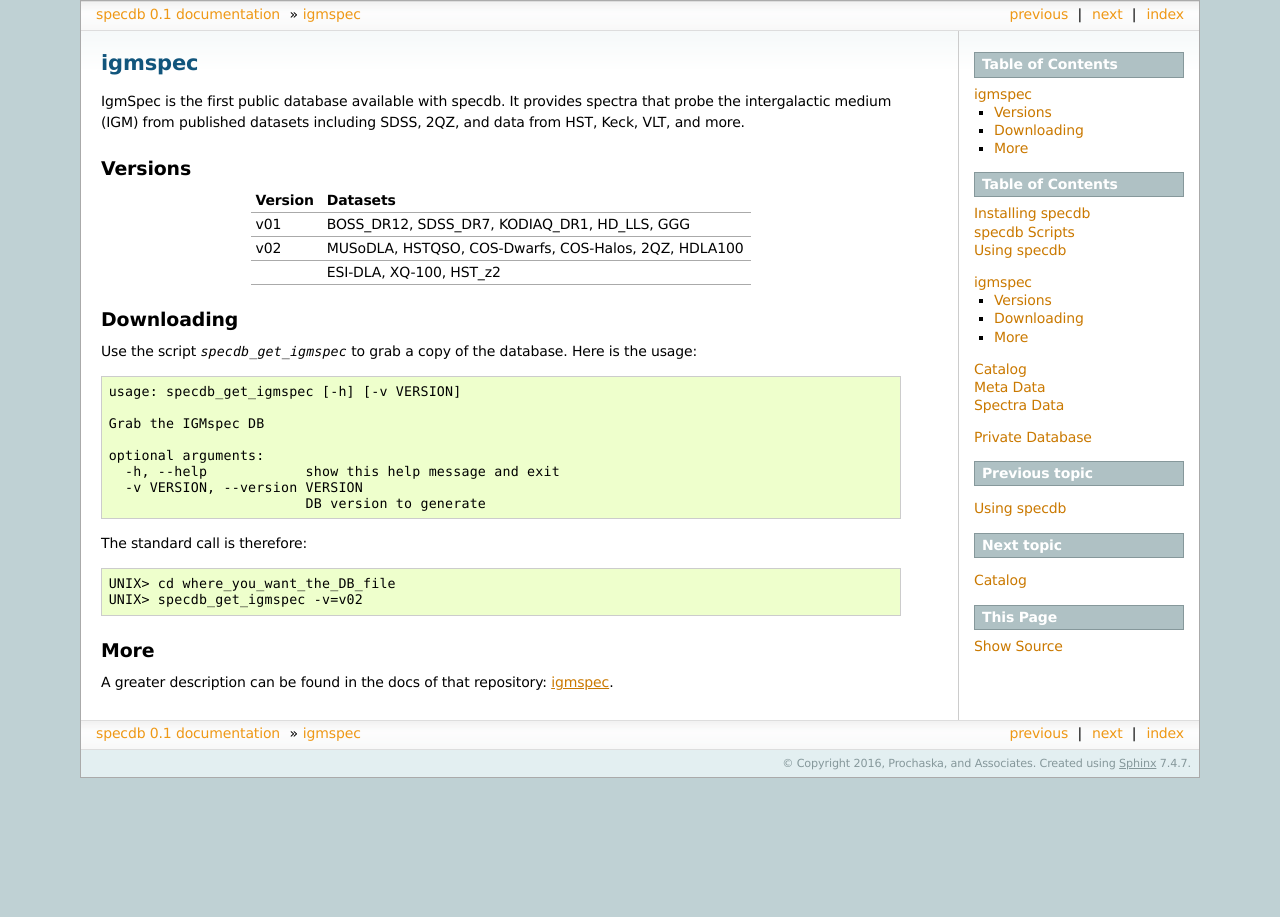
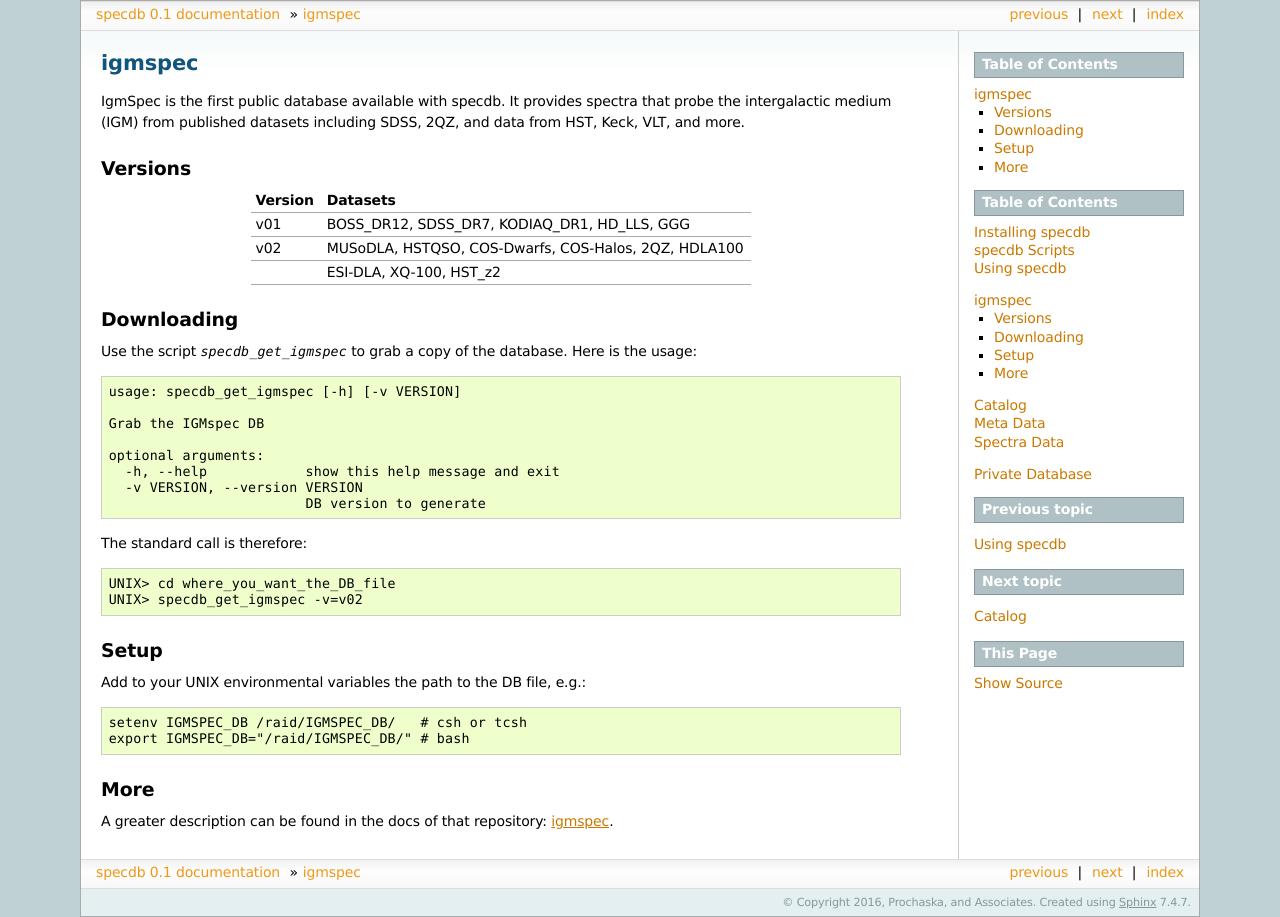
Before and after one commit to specdb/specdb, a Sphinx documentation site: the page built from docs/igmspec.rst, in a window 1280 px wide. Built offline with Sphinx 7.4.7, drawn with Linux system fonts in a browser that asks for light colours; pages that are not in the unit, such as notebooks, are missing from menus.

Commit message:
environmental variable

```diff
--- a/docs/igmspec.rst
+++ b/docs/igmspec.rst
@@ -41,6 +41,15 @@ The standard call is therefore::
     UNIX> cd where_you_want_the_DB_file
     UNIX> specdb_get_igmspec -v=v02
 
+Setup
+=====
+
+Add to your UNIX environmental variables the path to the DB file, e.g.::
+
+    setenv IGMSPEC_DB /raid/IGMSPEC_DB/   # csh or tcsh
+    export IGMSPEC_DB="/raid/IGMSPEC_DB/" # bash
+
+
 More
 ====
 
```
